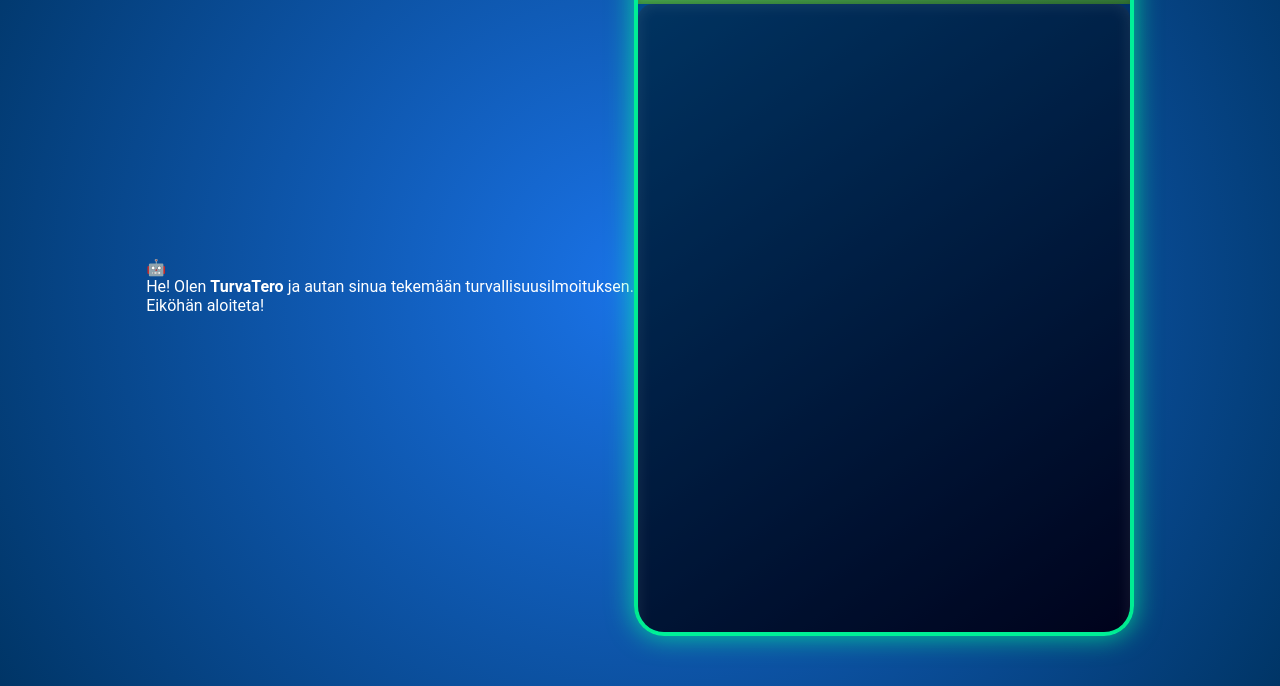
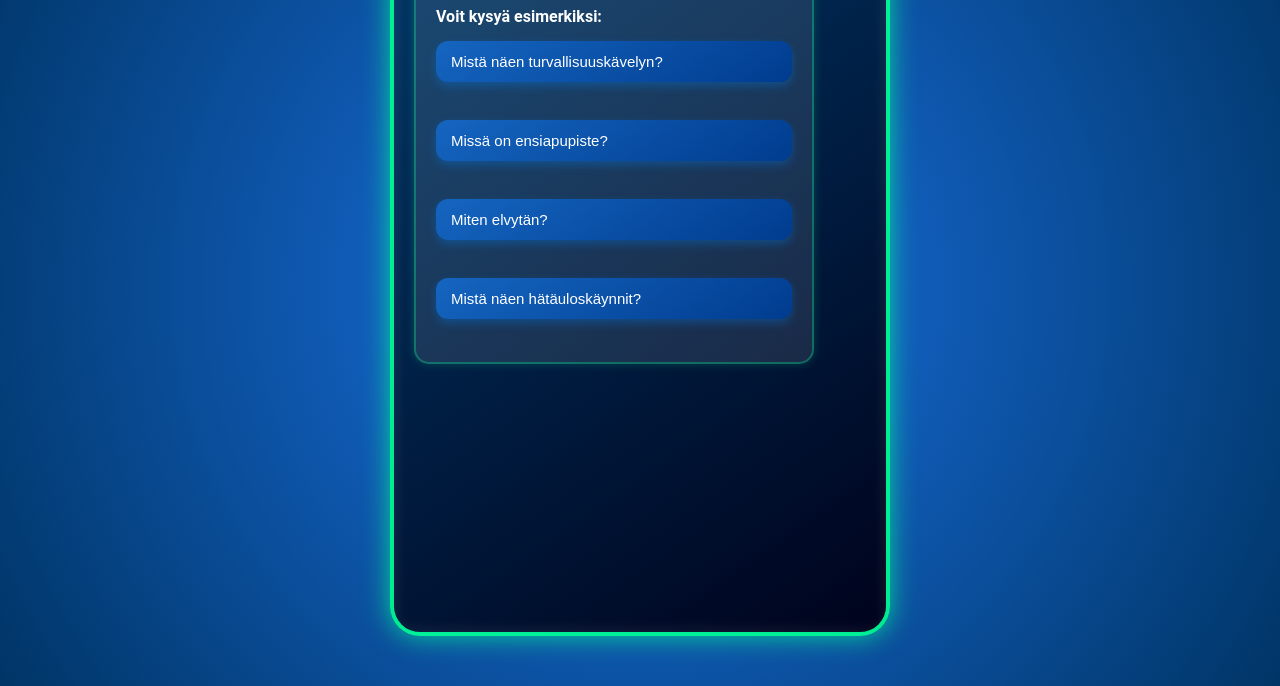
Before and after one commit to Miikajuvonen/chatbot, a plain HTML site: page index.html in a window 1280 px wide. Shown: the part 114-800 px from the top of the page. Drawn offline with Linux system fonts and the light colour scheme.

Commit message:
Update index.html

```diff
--- a/index.html
+++ b/index.html
@@ -3,25 +3,24 @@
 <head>
     <meta charset="UTF-8">
     <meta name="viewport" content="width=device-width, initial-scale=1.0">
-    <title>TurvaTero</title>
+    <title>Ammattikorkeakoulun turvallisuuschat</title>
     <link rel="stylesheet" href="styles.css">
 </head>
 <body>
-    <div id="intro-screen">
-        <div id="intro-content">
-            <span class="emoji">🤖</span>
-            <p>He! Olen <strong>TurvaTero</strong> ja autan sinua tekemään turvallisuusilmoituksen.<br> Eiköhän aloiteta!</p>
+    <div id="chatbot">
+        <div id="chat-container">
+            <div id="chat-log"></div>
+            <div id="help-section">
+                <p><strong>Voit kysyä esimerkiksi:</strong></p>
+                <ul>
+                    <li><button class="question-btn">Mistä näen turvallisuuskävelyn?</button></li>
+                    <li><button class="question-btn">Missä on ensiapupiste?</button></li>
+                    <li><button class="question-btn">Miten elvytän?</button></li>
+                    <li><button class="question-btn">Mistä näen hätäuloskäynnit?</button></li>
+                </ul>
+            </div>
         </div>
     </div>
-
-    <div id="chatbot">
-        <div id="chat-header">TurvaTero</div>
-        <div id="chat-container">
-            <div id="chat-log"></div>
-        </div>
-        <input type="text" id="user-input" placeholder="Kirjoita vastaus ja paina Enter">
-    </div>
-
     <script src="script.js"></script>
 </body>
 </html>
```
